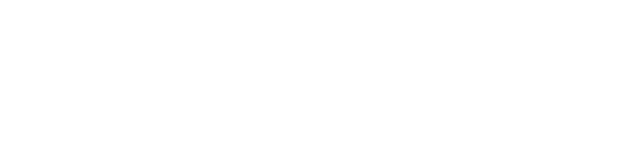
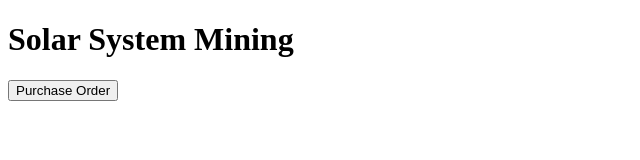
Before and after one commit to nss-day-cohort-57/exomine-ghostbusters-nss-57, a plain HTML site: page index.html in a window 1280 px wide. Shown: the whole page, without its empty margins (0-640 px from the left). Drawn offline with Linux system fonts and the light colour scheme.

Commit message:
html on bureaucracy.js and sent to main.js

```diff
--- a/index.html
+++ b/index.html
@@ -5,8 +5,13 @@
     <meta http-equiv="X-UA-Compatible" content="IE=edge">
     <meta name="viewport" content="width=device-width, initial-scale=1.0">
     <title>Exomine</title>
+    <link rel="stylesheet" href="./styles/main.css">
 </head>
 <body>
+    <main id = "container">
 
+
+    </main>
+    <script type="module" src="./scripts/main.js"></script>
 </body>
 </html>
--- a/scripts/Bureaucracy.js
+++ b/scripts/Bureaucracy.js
@@ -0,0 +1,38 @@
+
+
+
+export const Bureaucracy = () => {
+    return `
+        <h1>Solar System Mining</h1>
+    <div class="topSection">
+        <article class="selections">
+            <section class="choices__governor options">
+
+
+            </section>
+            <section class="choices__facility options">
+
+
+            </section>
+        </article>
+
+        <article class="colonyMaterials">
+
+        </article>
+    </div>
+
+    <div class="lowerSection"
+        <section class="facilityMaterials">
+
+
+        </section>
+
+        <section class="spaceCart">
+
+
+            <button id="purchaseButton">Purchase Order</button>
+        </section>
+    </div>
+
+    `
+}
--- a/scripts/main.js
+++ b/scripts/main.js
@@ -0,0 +1,9 @@
+import { Bureaucracy } from "./Bureaucracy.js";
+
+const mainContainer = document.querySelector("#container")
+
+const renderAllHTML = () => {
+    mainContainer.innerHTML = Bureaucracy()
+}
+
+renderAllHTML()
```
